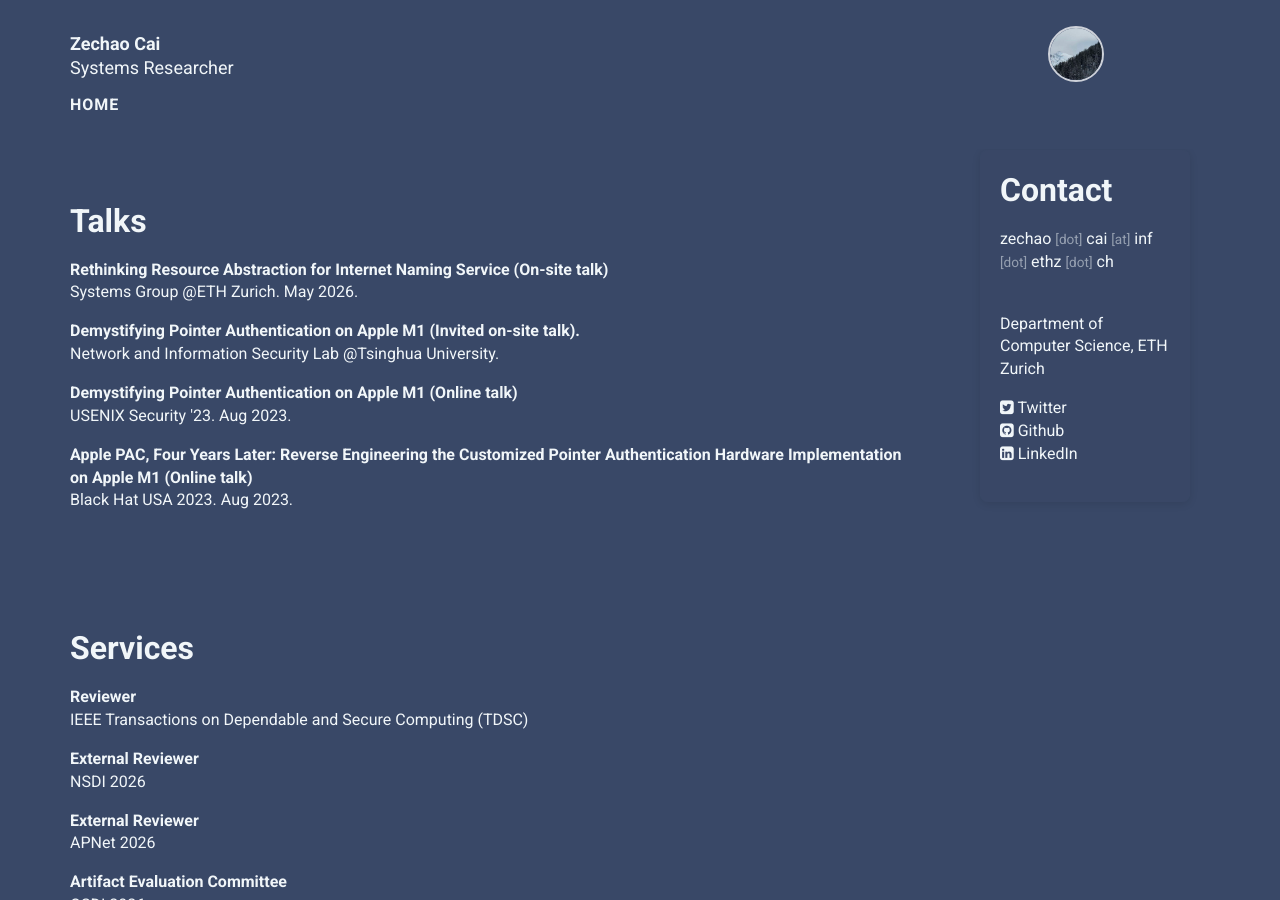
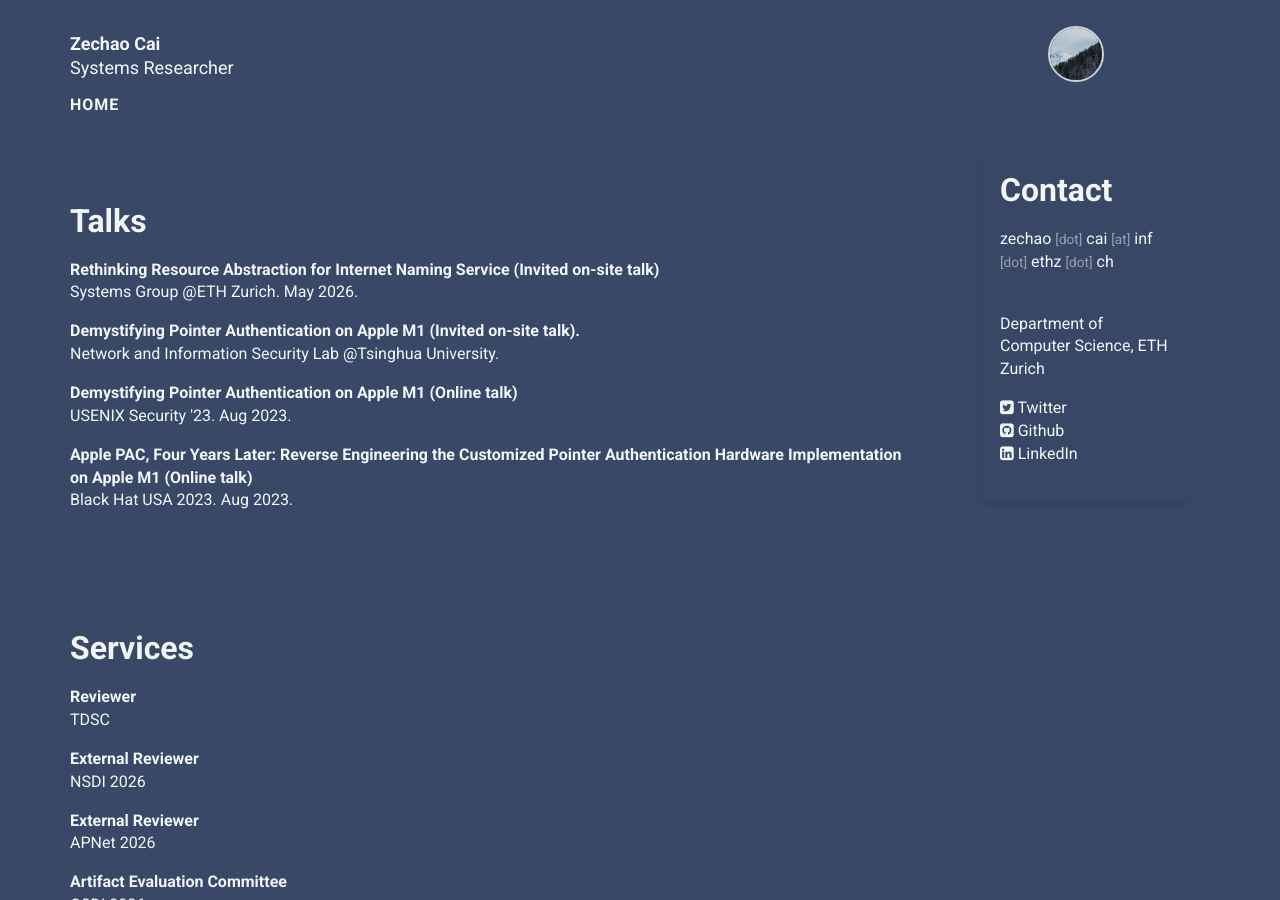
Before and after one commit to zech4o/zech4o.github.io, a Jekyll site: the page built from index.html, in a window 1280 px wide and 900 px high, scrolled down 1271 px. Built offline with Jekyll 4.4.1, drawn with Linux system fonts in a browser that asks for light colours; nearby versions of some CDN libraries.

Commit message:
Mark ETH talk as invited and shorten TDSC service entry (#2)
Claude-Session: https://claude.ai/code/session_017rTjoaAnZz18pQn8hhyiyv

Co-authored-by: Claude <noreply@anthropic.com>

```diff
--- a/_data/presentations.yml
+++ b/_data/presentations.yml
@@ -1,5 +1,5 @@
 -
-  title: "Rethinking Resource Abstraction for Internet Naming Service (On-site talk)"
+  title: "Rethinking Resource Abstraction for Internet Naming Service (Invited on-site talk)"
   location: Systems Group @ETH Zurich. May 2026.
   date: May 2026 (on-site)
 
--- a/_data/services.yml
+++ b/_data/services.yml
@@ -1,6 +1,6 @@
 -
   name: Reviewer
-  description: IEEE Transactions on Dependable and Secure Computing (TDSC)
+  description: TDSC
 -
   name: External Reviewer
   description: NSDI 2026
```
